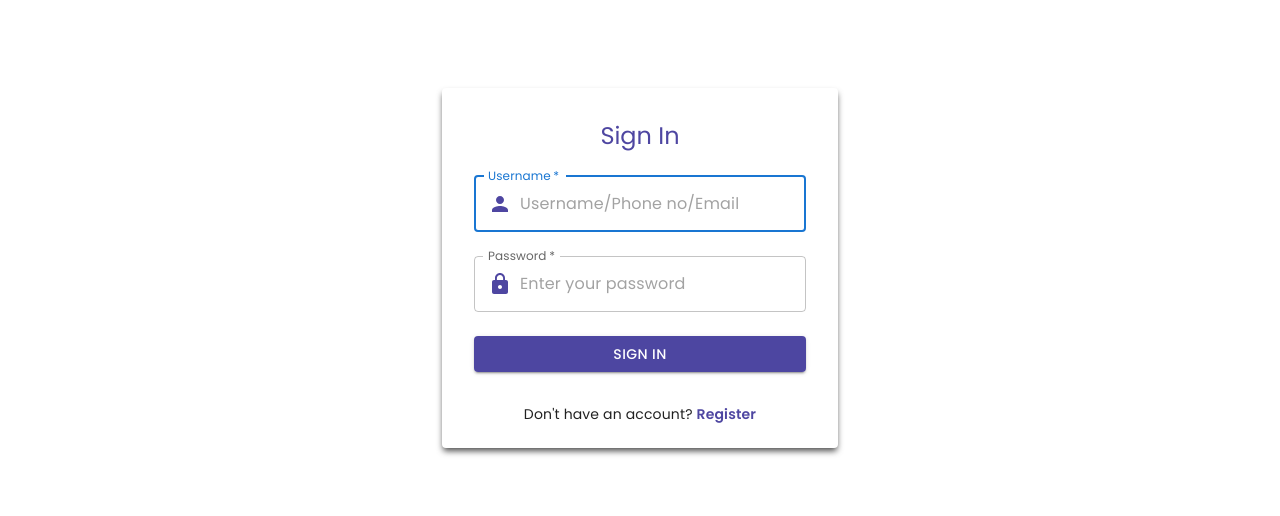
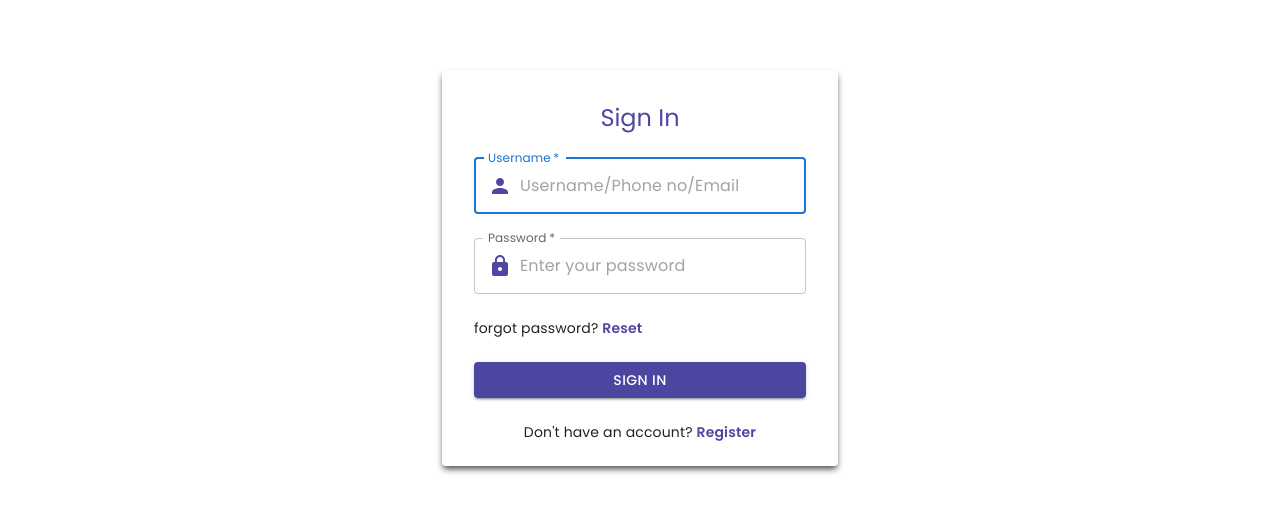
Before and after one commit to ornateinteriord/properties_ui, a React (Vite) app: page /signin in a window 1280 px wide. Shown: the part 132-648 px from the top of the page. Built offline with nearby package versions, Linux system fonts and the light colour scheme; no server answers.

Commit message:
some changes in forgatePassword page

```diff
--- a/src/pages/auth/ForgotPassword.tsx
+++ b/src/pages/auth/ForgotPassword.tsx
@@ -5,8 +5,10 @@ import { MuiOtpInput } from "mui-one-time-password-input";
 import { useState } from "react";
 import { useResetpassword } from "../../api/auth";
 import { LoadingComponent } from "../../App";
+import { useNavigate } from "react-router-dom";
 
 const ForgotPassword = () => {
+  const navigate = useNavigate()
     const [step, setStep] = useState(1);
     const [otp, setOtp] = useState("");
     const [errorMessage, setErrorMessage] = useState<string>("");
@@ -50,6 +52,7 @@ const ForgotPassword = () => {
           return;
         }
         mutate({ email: formData.email, password: formData.password, otp });
+        navigate('/signin')
         setFormData({ email: "", password: "", confirmPassword: "" });
         setOtp("");
         setStep(1);
@@ -140,6 +143,9 @@ const ForgotPassword = () => {
                     sx: {
                       "& .MuiOutlinedInput-root": {
                         height: "40px",
+                      },
+                      "& .css-16wblaj-MuiInputBase-input-MuiOutlinedInput-input":{
+                        p:{xs:0,sm:0}
                       },
                       textAlign: "center",
                       "& .MuiInputBase-root": {
--- a/src/pages/auth/Signin.tsx
+++ b/src/pages/auth/Signin.tsx
@@ -1,11 +1,19 @@
-import { Box, Button, Card, CardContent, Container, InputAdornment, TextField, Typography } from "@mui/material"
-import { Link } from "react-router-dom"
+import {
+  Box,
+  Button,
+  Card,
+  CardContent,
+  Container,
+  InputAdornment,
+  TextField,
+  Typography,
+} from "@mui/material";
+import { Link } from "react-router-dom";
 import PersonIcon from "@mui/icons-material/Person";
 import LockIcon from "@mui/icons-material/Lock";
 import { useState } from "react";
 import { useLoginMutation } from "../../api/auth";
 import { LoadingComponent } from "../../App";
-
 
 const Signin = () => {
   const [formData, setFormData] = useState({
@@ -20,22 +28,52 @@ const Signin = () => {
     }));
   };
 
-      const loginMutation = useLoginMutation()
-      const { mutate,isPending } = loginMutation
+  const loginMutation = useLoginMutation();
+  const { mutate, isPending } = loginMutation;
 
   const handleSubmit = (e: React.FormEvent<HTMLFormElement>) => {
     e.preventDefault();
     mutate(formData);
   };
   return (
-    <Container component="main" maxWidth="xs" sx={{ height: "100vh", display: "flex", alignItems: "center", justifyContent: "center" }}>
-    <Box sx={{ display: "flex", flexDirection: "column", alignItems: "center", width: "100%" }}>
-      <Card sx={{ width: "100%", boxShadow: "0 4px 6px -1px rgb(0 0 0 / 0.7)", backgroundColor: "#fff" }}>
+    <Container
+      component="main"
+      maxWidth="xs"
+      sx={{
+        height: "100vh",
+        display: "flex",
+        alignItems: "center",
+        justifyContent: "center",
+      }}
+    >
+      <Box
+        sx={{
+          display: "flex",
+          flexDirection: "column",
+          alignItems: "center",
+          width: "100%",
+        }}
+      >
+        <Card
+          sx={{
+            width: "100%",
+            boxShadow: "0 4px 6px -1px rgb(0 0 0 / 0.7)",
+            backgroundColor: "#fff",
+          }}
+        >
           <CardContent sx={{ padding: "2rem" }}>
-          <Typography component="h1" variant="h5" sx={{ color: "#150b83c1", mb: 3, textAlign: "center" }}>
+            <Typography
+              component="h1"
+              variant="h5"
+              sx={{ color: "#150b83c1", mb: 3, textAlign: "center" }}
+            >
               Sign In
             </Typography>
-          <Box  component="form" onSubmit={handleSubmit} sx={{ display: "flex", flexDirection: "column", gap: "1.5rem" }}>
+            <Box
+              component="form"
+              onSubmit={handleSubmit}
+              sx={{ display: "flex", flexDirection: "column", gap: "1.5rem" }}
+            >
               <TextField
                 required
                 id="username"
@@ -72,12 +110,40 @@ const Signin = () => {
                   ),
                 }}
               />
-            <Button type="submit" fullWidth variant="contained"  sx={{ backgroundColor: "#150b83c1", "&:hover": { backgroundColor: "#4136bcc1" } }}>
+               <Typography variant="body2" sx={{ textAlign: "left" }}>
+                forgot password?{" "}
+                <Link
+                  to="/reset-password"
+                  style={{
+                    color: "#150b83c1",
+                    textDecoration: "none",
+                    fontWeight: "bold",
+                  }}
+                >
+                  Reset
+                </Link>
+              </Typography>
+              <Button
+                type="submit"
+                fullWidth
+                variant="contained"
+                sx={{
+                  backgroundColor: "#150b83c1",
+                  "&:hover": { backgroundColor: "#4136bcc1" },
+                }}
+              >
                 Sign In
               </Button>
-            <Typography variant="body2" sx={{ textAlign: "center", mt: 1 }}>
+              <Typography variant="body2" sx={{ textAlign: "center",}}>
                 Don't have an account?{" "}
-              <Link to="/signup" style={{ color: "#150b83c1", textDecoration: "none", fontWeight: "bold" }}>
+                <Link
+                  to="/signup"
+                  style={{
+                    color: "#150b83c1",
+                    textDecoration: "none",
+                    fontWeight: "bold",
+                  }}
+                >
                   Register
                 </Link>
               </Typography>
@@ -85,9 +151,9 @@ const Signin = () => {
           </CardContent>
         </Card>
       </Box>
-    {isPending && <LoadingComponent/>}
+      {isPending && <LoadingComponent />}
     </Container>
-  )
-}
+  );
+};
 
-export default Signin
+export default Signin;
--- a/src/pages/auth/Signup.tsx
+++ b/src/pages/auth/Signup.tsx
@@ -22,7 +22,7 @@ import { LoadingComponent } from "../../App";
 import EmailIcon from "@mui/icons-material/Email";
 import PhoneIcon from "@mui/icons-material/Phone";
 import WcIcon from "@mui/icons-material/Wc";
-import { Link, useNavigate } from "react-router-dom";
+import {  useNavigate } from "react-router-dom";
 
 const Signup = () => {
   const navigate = useNavigate()
@@ -275,12 +275,7 @@ const Signup = () => {
               >
                 Sign Up
               </Button>
-              <Typography variant="body2" sx={{ textAlign: "center", mt: 1 }}>
-              Do you forgot password?{" "}
-              <Link to="/reset-password" style={{ color: "#150b83c1", textDecoration: "none", fontWeight: "bold" }}>
-                Reset
-              </Link>
-            </Typography>
+
             </Box>
           </CardContent>
         </Card>
```
Lines whose indentation alone changed are shown as unchanged.
